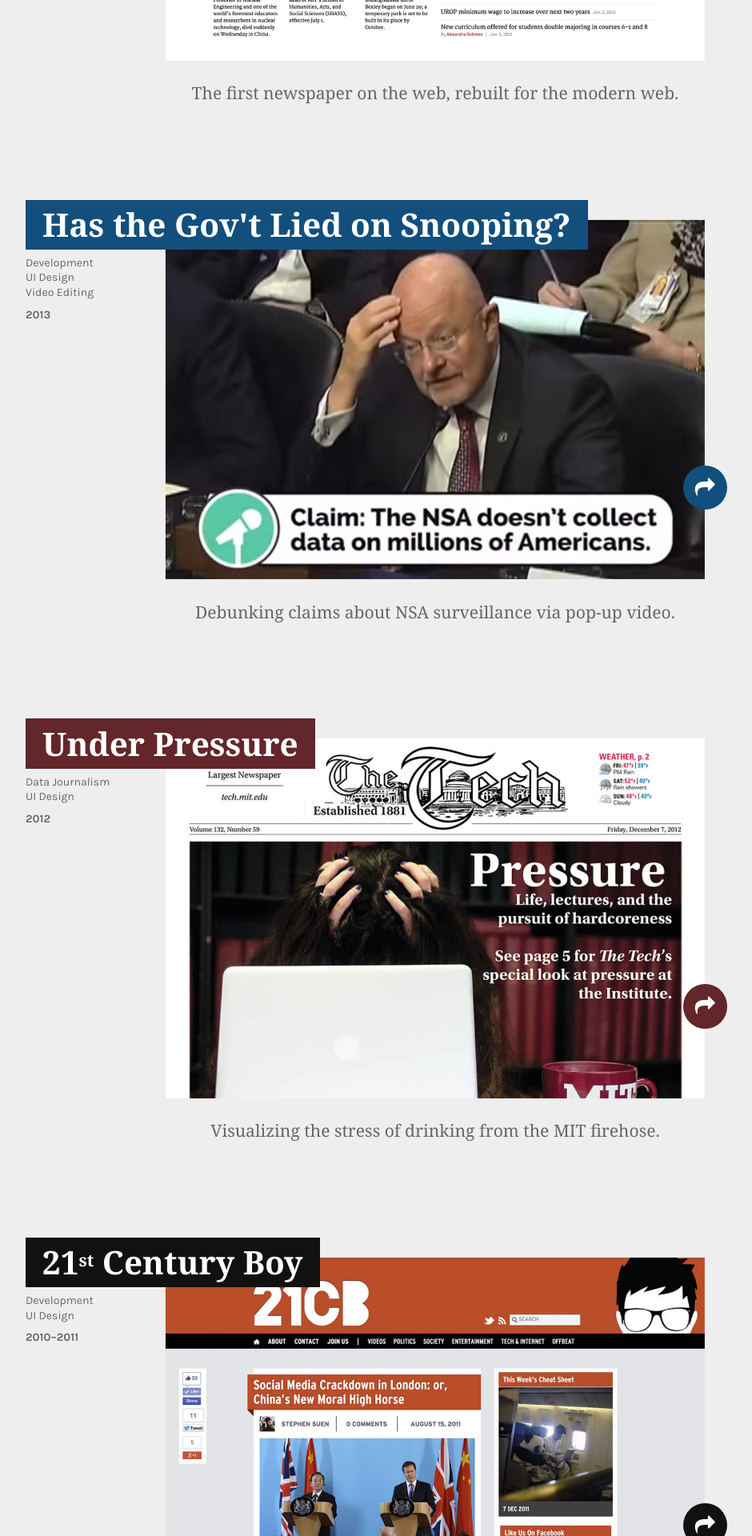
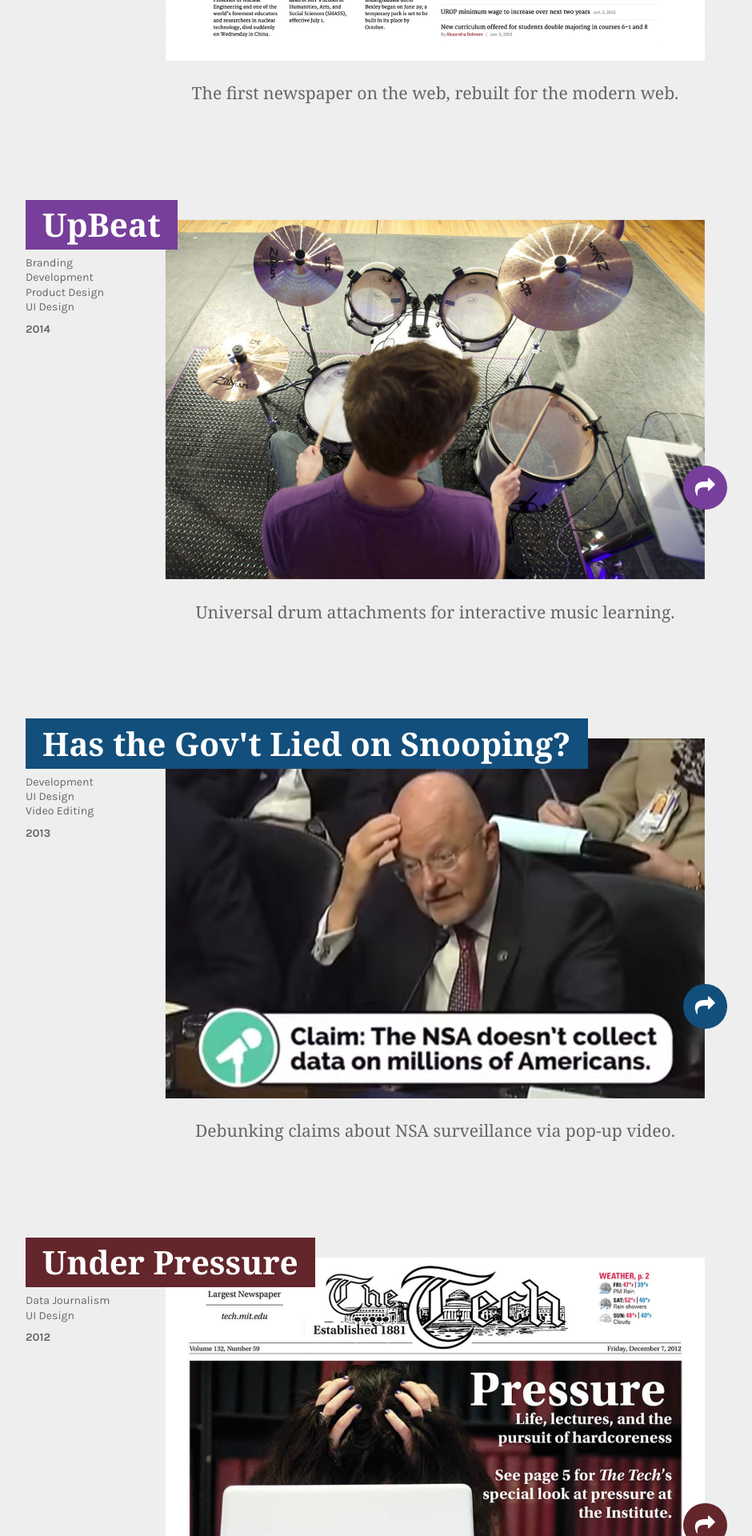
Before and after one commit to s2tephen/s2tephen.github.io, a Jekyll site: the page built from index.html, in a window 1280 px wide. Shown: the part 2424-4344 px from the top of the page at 80% size, without its empty margins (96-1036 px from the left). Built offline with Jekyll 4.4.1, drawn with Linux system fonts in a browser that asks for light colours; nearby versions of some CDN libraries; some of the changed text lies outside the part shown.

Commit message:
Changed order of projects.

```diff
--- a/_work/21st-century-boy.md
+++ b/_work/21st-century-boy.md
@@ -7,8 +7,8 @@
 post-img: 21cb_article.jpg
 prev: under-pressure
 prev-title: Under Pressure
-next: upbeat
-next-title: UpBeat
+next: logo-design
+next-title: Logo Design
 links:
   - url: //21cb.net
     text: Link
--- a/assets/css/app.scss
+++ b/assets/css/app.scss
@@ -1088,7 +1088,7 @@
   @include hide-print;
 }
 
-$work-colors: rgb(0,179,90) rgb(153,51,51) rgb(19,79,124) rgb(99,38,43) rgb(17,17,17) rgb(119,63,155) $primary-color;
+$work-colors: rgb(0,179,90) rgb(153,51,51) rgb(119,63,155) rgb(19,79,124) rgb(99,38,43) rgb(17,17,17) $primary-color;
 @for $i from 1 through length($work-colors) {
   $c: nth($work-colors, $i);
   .work-item:nth-of-type(#{$i}) > a {
@@ -1096,12 +1096,12 @@
     > .work-title {
       background-color: $c;
       @include media($small) {
-        @if $i == 4 { color: rgb(186,78,42); }
+        @if $i == 5 { color: rgb(186,78,42); }
         @else { color: $c; }
         background: none;
       }
       @media print {
-        @if $i == 4 { color: rgb(186,78,42); }
+        @if $i == 5 { color: rgb(186,78,42); }
         @else { color: $c; }
         background: none;
       }
--- a/index.html
+++ b/index.html
@@ -56,6 +56,28 @@
         <img src="{{ '/assets/img/tech_thumb.png' | prepend: site.baseurl }}">
       </a>
       <figcaption class="work-desc">The first newspaper on the web, <span class="wbr">rebuilt for the modern web.</span></figcaption>
+    </figure>
+
+    <figure class="work-item">
+      <a href="{{ '/work/upbeat' | prepend: site.baseurl }}">
+        <h4 class="work-title">UpBeat</h4>
+      </a>
+      <figcaption class="work-meta">
+        <ul class="work-services">
+          <li>Branding</li>
+          <li>Development</li>
+          <li>Product Design</li>
+          <li>UI Design</li>
+          <li>2014</li>
+        </ul>
+      </figcaption>
+      <a class="work-icon" href="{{ '/work/upbeat' | prepend: site.baseurl }}">
+        <i class="fa fa-share"></i>
+      </a>
+      <a class="work-image" href="{{ '/work/upbeat' | prepend: site.baseurl }}">
+        <img src="{{ '/assets/img/upbeat_thumb.jpg' | prepend: site.baseurl }}">
+      </a>
+      <figcaption class="work-desc">Universal drum attachments for <span class="wbr">interactive music learning.</span></figcaption>
     </figure>
 
     <figure class="work-item">
@@ -120,28 +142,6 @@
     </figure>
 
     <figure class="work-item">
-      <a href="{{ '/work/upbeat' | prepend: site.baseurl }}">
-        <h4 class="work-title">UpBeat</h4>
-      </a>
-      <figcaption class="work-meta">
-        <ul class="work-services">
-          <li>Branding</li>
-          <li>Development</li>
-          <li>Product Design</li>
-          <li>UI Design</li>
-          <li>2014</li>
-        </ul>
-      </figcaption>
-      <a class="work-icon" href="{{ '/work/upbeat' | prepend: site.baseurl }}">
-        <i class="fa fa-share"></i>
-      </a>
-      <a class="work-image" href="{{ '/work/upbeat' | prepend: site.baseurl }}">
-        <img src="{{ '/assets/img/upbeat_thumb.jpg' | prepend: site.baseurl }}">
-      </a>
-      <figcaption class="work-desc">Universal drum attachments for <span class="wbr">interactive music learning.</span></figcaption>
-    </figure>
-
-    <figure class="work-item">
       <a href="{{ '/work/logo-design' | prepend: site.baseurl }}">
         <h4 class="work-title">Logo Design</h4>
       </a>
```
Also changed, not shown: _work/the-tech.md (+2 -2 lines), _work/upbeat.md (+4 -4 lines).
